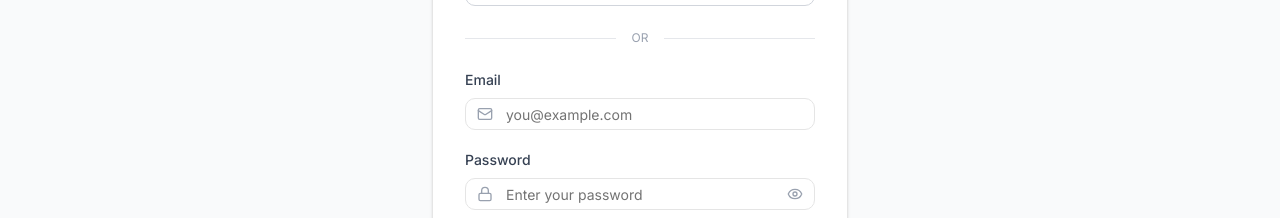
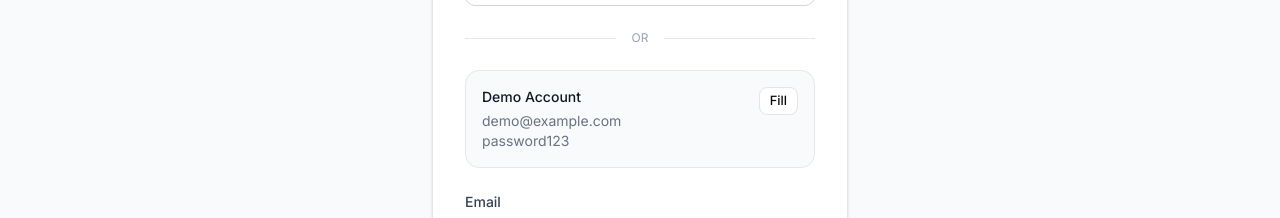
Before and after one commit to Kartikeyongit/modern-store, a Next.js app: page /auth/login in a window 1280 px wide. Shown: the part 305-523 px from the top of the page. Built offline with nearby package versions, Linux system fonts and the light colour scheme; no server answers.

Commit message:
added demo credentials

```diff
--- a/src/app/(main)/auth/login/page.tsx
+++ b/src/app/(main)/auth/login/page.tsx
@@ -86,6 +86,28 @@ export default function LoginPage() {
             </div>
           </div>
 
+          {/* Demo Account */}
+          <div className="bg-gray-50 rounded-xl border border-gray-200 p-4 mb-6">
+            <div className="flex items-start justify-between gap-4">
+              <div className="text-sm">
+                <p className="font-medium text-gray-900 mb-1">Demo Account</p>
+                <p className="text-gray-500">demo@example.com</p>
+                <p className="text-gray-500">password123</p>
+              </div>
+              <Button
+                type="button"
+                variant="outline"
+                size="sm"
+                onClick={() => {
+                  setEmail("demo@example.com");
+                  setPassword("password123");
+                }}
+              >
+                Fill
+              </Button>
+            </div>
+          </div>
+
           {/* Form */}
           <form onSubmit={handleSubmit} className="space-y-5">
             <div>
--- a/src/app/(main)/auth/register/page.tsx
+++ b/src/app/(main)/auth/register/page.tsx
@@ -171,6 +171,9 @@ export default function RegisterPage() {
               Sign in
             </Link>
           </p>
+          <p className="text-center text-xs text-gray-400 mt-3">
+            Demo: demo@example.com / password123
+          </p>
         </motion.div>
       </div>
     </main>
```
Also changed, not shown: 1 other file (tests, documents, lock files or other folders).
